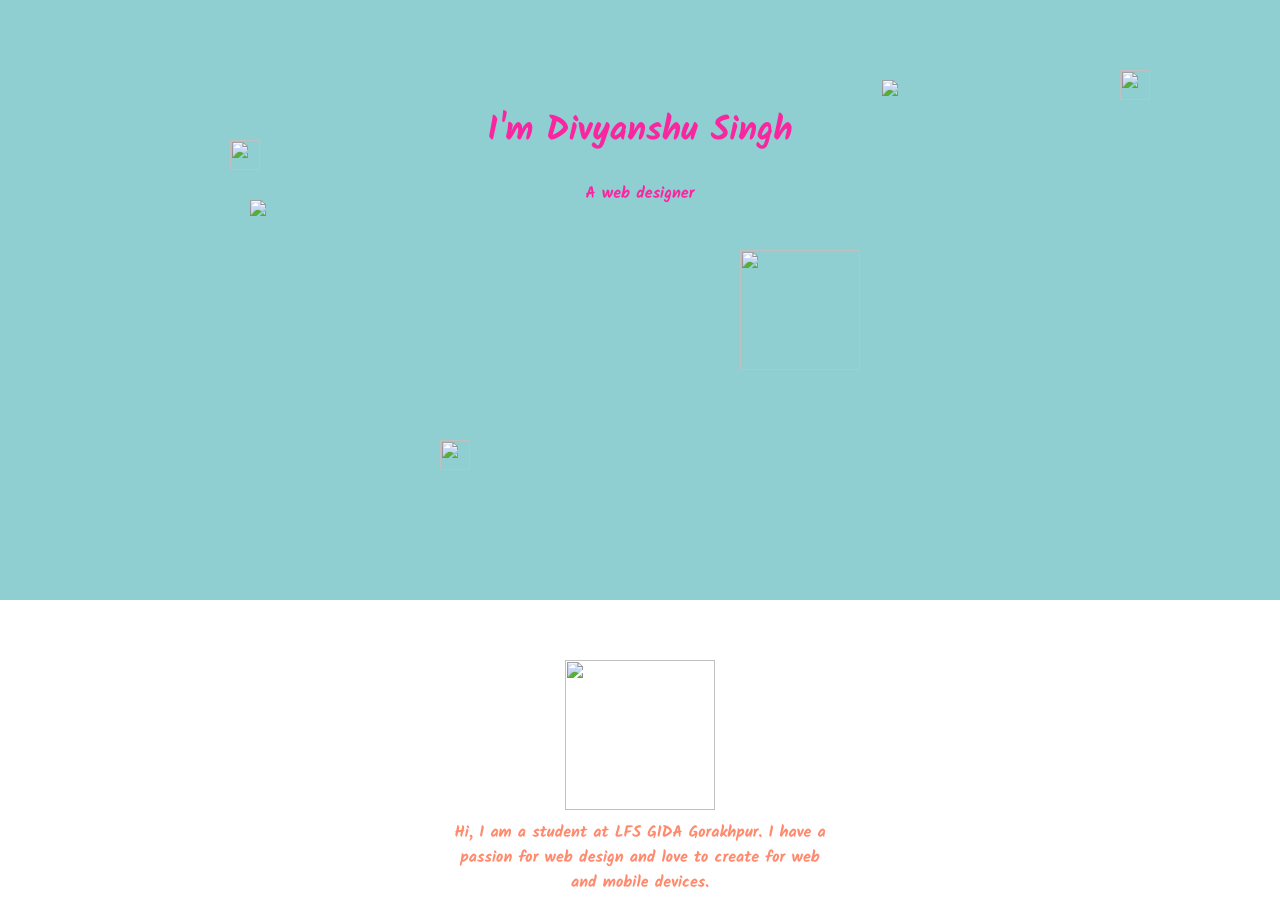
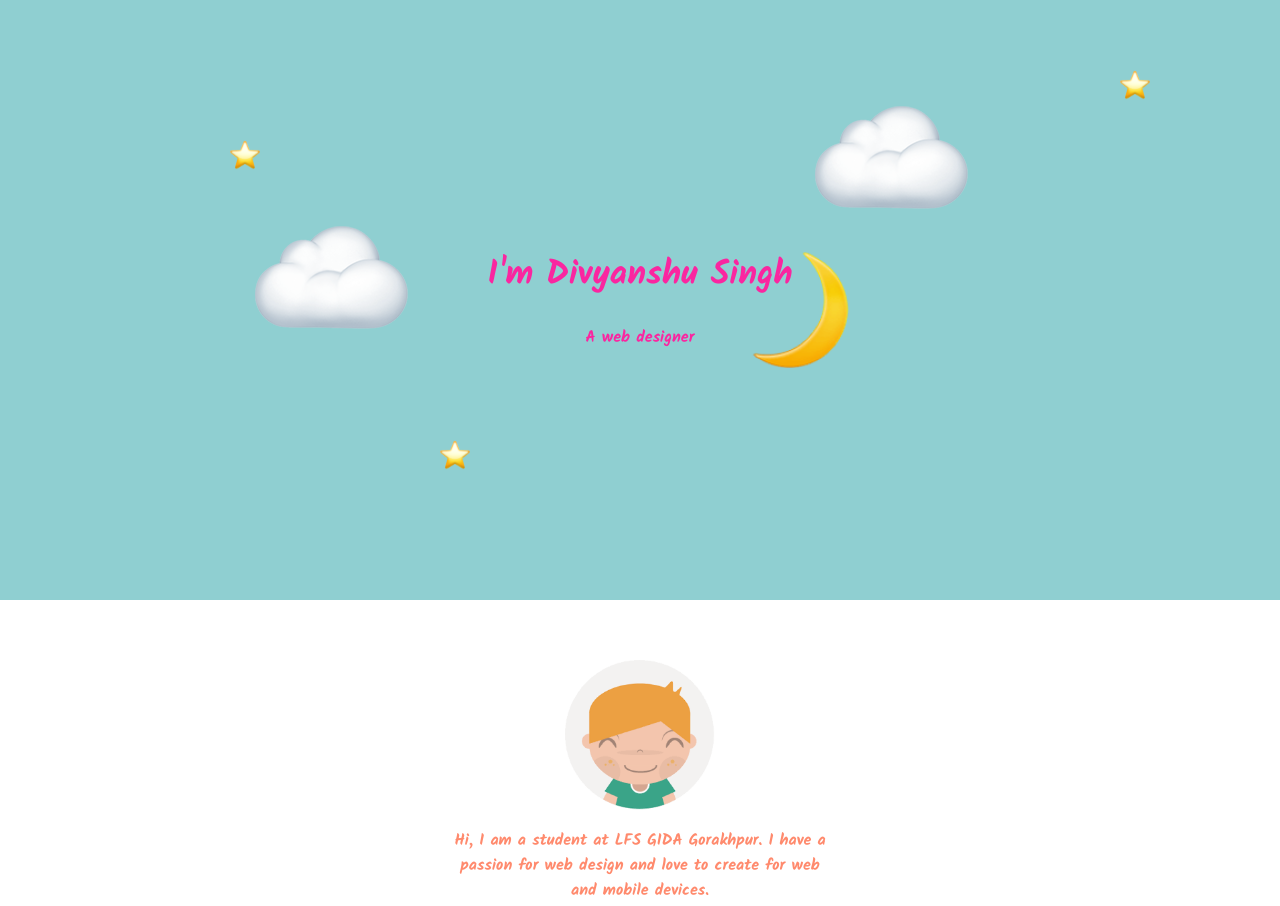
Before and after one commit to shashank1215/divyanshu, a plain HTML site: page index.html in a window 1280 px wide. Shown: the top 906 px of the page. Drawn offline with Linux system fonts and the light colour scheme.

Commit message:
Update index.html

```diff
--- a/index.html
+++ b/index.html
@@ -11,17 +11,17 @@
 
 <body>
   <div class="top">
-    <img class="topcloud" src=images/cloud.png />
+    <img class="topcloud" src=cloud.png />
     <h1>I'm Divyanshu Singh</h1>
     <p>A web designer</p>
-    <img class="bottomcloud" src=images/cloud.png />
-    <img class="moon" src=images/moon.png />
-    <img class="star1" src=images/star.png />
-    <img class="star2" src=images/star.png />
-    <img class="star3" src=images/star.png />
+    <img class="bottomcloud" src=cloud.png />
+    <img class="moon" src=moon.png />
+    <img class="star1" src=star.png />
+    <img class="star2" src=star.png />
+    <img class="star3" src=star.png />
   </div>
   <div class="middle">
-       <img class="me" src=images/student.png  /><br>
+       <img class="me" src=student.png  /><br>
   Hi, I am a student at LFS GIDA Gorakhpur. I have a passion for web design and love to create for web and mobile devices.
 
   </div>
```
